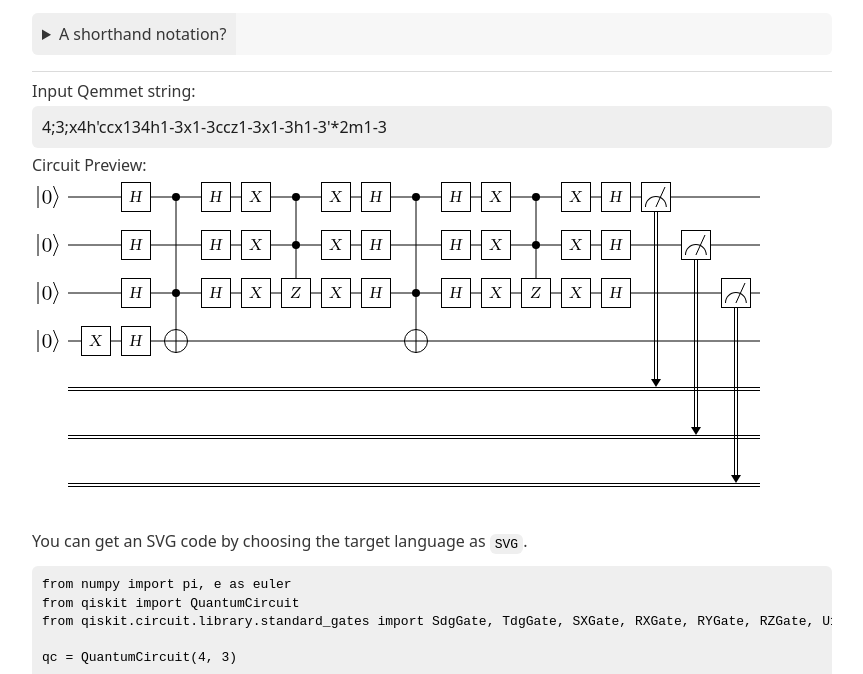
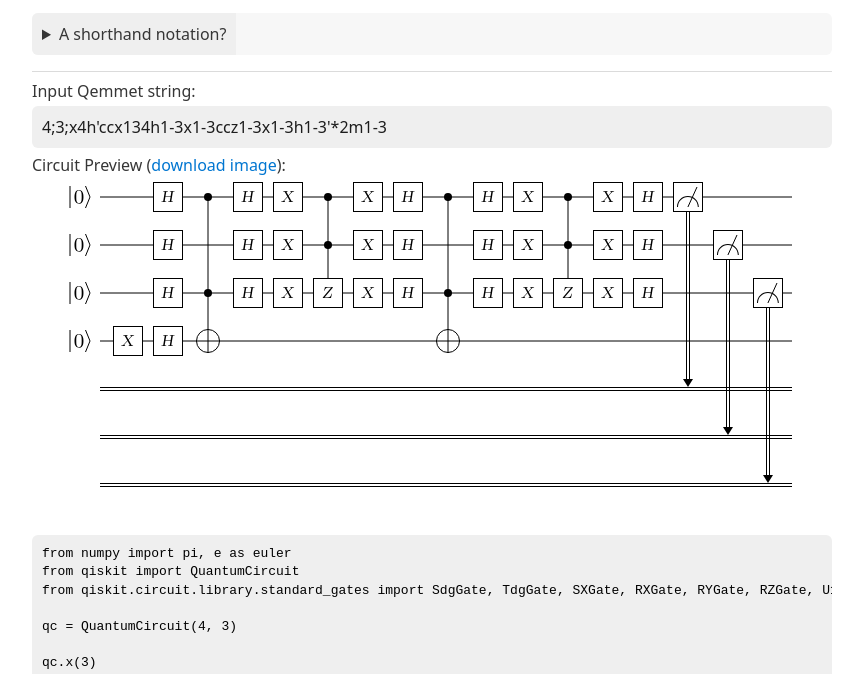
Before and after one commit to rootEnginear/Qemmet, a website with bundled scripts: page index.html in a window 1280 px wide. Shown: the part 115-789 px from the top of the page, without its empty margins (208-1071 px from the left). Built offline with nearby package versions, Linux system fonts and the light colour scheme.

Commit message:
fix: use dimension

```diff
--- a/index.html
+++ b/index.html
@@ -49,13 +49,11 @@
     <label for="raw_string">Input Qemmet string:</label>
     <input id="raw_string" type="text" v-model.trim="raw_string"
       style="width:100%;box-sizing:border-box">
-    <label for="svg-preview">Circuit Preview:</label>
+    <label for="svg-preview">Circuit Preview (<a
+        @click="downloadSvg" style="cursor:pointer">download image</a>):</label>
     <div v-html="svg" class="svg-container" id="svg-preview"
       style="overflow-x:scroll;text-align:center">
     </div>
-    <p style="margin:.5rem 0 0;">
-      You can get an SVG code by choosing the target language as <code>SVG</code>.
-    </p>
     <pre><code style="overflow-y:scroll;height:40vh">{{transpiled_code}}</code></pre>
     <div style="display:flex;align-items:flex-end">
       <div style="flex:1 1 0">
@@ -69,8 +67,7 @@
       </div>
       <div>
         <button @click="copyTranspiledCode" style="margin-right:0;margin-left:1rem">Copy
-          to
-          clipboard</button>
+          to clipboard</button>
       </div>
     </div>
   </section>
--- a/src/translators/svg.ts
+++ b/src/translators/svg.ts
@@ -33,9 +33,9 @@ const generateQubits = (qubit_count: number, depth: number): string => {
 		.fill('')
 		.map(
 			(_, i) =>
-				`<use xlink:href="#ket0" x="0" y="${i * 48}"></use><line x1="36" y1="${i * 48 + 16}" x2="${
-					(depth + 1) * 40 + 8
-				}" y2="${i * 48 + 16}" stroke="black" stroke-width="1" />`
+				`<use href="#ket0" x="0" y="${i * 48}" width="32" height="32"></use><line x1="36" y1="${
+					i * 48 + 16
+				}" x2="${(depth + 1) * 40 + 8}" y2="${i * 48 + 16}" stroke="black" stroke-width="1" />`
 		)
 		.join('')
 }
@@ -63,11 +63,11 @@ const generateMeasure = (qubit: number, qubit_count: number, column: number) =>
 		48 * qubit + 16
 	}" x2="${40 * (column + 1) + 16 + 8 + 1.5}" y2="${
 		48 * (qubit + qubit_count) + 16 - 1.5 - 6
-	}" stroke="black" stroke-width="1" /><use xlink:href="#measure" x="${40 * (column + 1) + 8}" y="${
+	}" stroke="black" stroke-width="1" /><use href="#measure" x="${40 * (column + 1) + 8}" y="${
 		48 * qubit
-	}"></use><use xlink:href="#arrow" x="${40 * (column + 1) + 16 + 4 - 1}" y="${
+	}" width="32" height="32"></use><use href="#arrow" x="${40 * (column + 1) + 16 + 4 - 1}" y="${
 		48 * (qubit + qubit_count) + 8 - 2
-	}"></use>`
+	}" width="10" height="8"></use>`
 }
 
 const generateGate = (
@@ -75,16 +75,19 @@ const generateGate = (
 	gate_params: QemmetGateInfo['gate_params']
 ): ((qubit: number, column: number) => string) => {
 	return (qubit: number, column: number) => {
-		if (gate_name === 'sw')
-			return `<use xlink:href="#sw" x="${40 * (column + 1) + 8}" y="${48 * qubit}"></use>`
-		if (gate_name === '/x')
-			return `<use xlink:href="#sqrt_x" x="${40 * (column + 1) + 8}" y="${48 * qubit}"></use>`
-		if (gate_name === 'sx')
-			return `<use xlink:href="#sqrt_x" x="${40 * (column + 1) + 8}" y="${48 * qubit}"></use>`
-		if (gate_name === 'tdg')
-			return `<use xlink:href="#tdg" x="${40 * (column + 1) + 8}" y="${48 * qubit}"></use>`
-		if (gate_name === 'sdg')
-			return `<use xlink:href="#sdg" x="${40 * (column + 1) + 8}" y="${48 * qubit}"></use>`
+		switch (gate_name) {
+			case 'sw':
+			case 'sdg':
+			case 'tdg':
+				return `<use href="#${gate_name}" x="${40 * (column + 1) + 8}" y="${
+					48 * qubit
+				}" width="32" height="32"></use>`
+			case '/x':
+			case 'sx':
+				return `<use href="#sqrt_x" x="${40 * (column + 1) + 8}" y="${
+					48 * qubit
+				}" width="32" height="32"></use>`
+		}
 
 		const formatted_params = gate_params
 			.replace(/pi/g, 'π')
@@ -98,9 +101,9 @@ const generateGate = (
 
 		// No param
 		return (
-			`<use xlink:href="#gate" x="${40 * (column + 1) + 8}" y="${48 * qubit}"></use><text x="${
-				40 * (column + 1) + 8 + 16 - 1
-			}" y="${
+			`<use href="#gate" x="${40 * (column + 1) + 8}" y="${
+				48 * qubit
+			}" width="32" height="32"></use><text x="${40 * (column + 1) + 8 + 16 - 1}" y="${
 				48 * qubit + 16 + 2
 			}" dominant-baseline="middle" text-anchor="middle" font-family="LMRS, LMR, LMM, 'Latin Modern Roman', 'Latin Modern Math', 'Computer Modern', serif">${gate_name.toUpperCase()}</text>` +
 			params_str
@@ -114,22 +117,25 @@ const generateGateCol = (
 	gate_params: QemmetGateInfo['gate_params'],
 	column: number
 ): string => {
+	const gateGenerator = generateGate(gate_name, gate_params)
+
 	return new Array(gate_registers.length)
 		.fill('')
 		.map((_, i) => {
-			return generateGate(gate_name, gate_params)(gate_registers[i], column)
+			return gateGenerator(gate_registers[i], column)
 		})
 		.join('')
 }
 
 const generateVerticalLine = (qubits: number[], column: number, isBarrier = false) => {
-	const [max, min] = qubits.reduce(
-		([max, min], qubit) => [Math.max(max, qubit), Math.min(min, qubit)],
-		[-Infinity, Infinity]
-	)
-	return `<line x1="${40 * (column + 1) + 16 + 8}" y1="${min * 48 + 16}" x2="${
-		40 * (column + 1) + 16 + 8
-	}" y2="${max * 48 + 16}" stroke="black" stroke-width="1" ${
+	const max = Math.max(...qubits)
+	const min = Math.min(...qubits)
+
+	const x = 40 * (column + 1) + 16 + 8
+	const y1 = 48 * min + 16 - +isBarrier * 15
+	const y2 = 48 * max + 16 + +isBarrier * 15
+
+	return `<line x1="${x}" y1="${y1}" x2="${x}" y2="${y2}" stroke="black" stroke-width="1" ${
 		isBarrier ? `stroke-dasharray="4"` : ''
 	}/>`
 }
@@ -137,7 +143,9 @@ const generateVerticalLine = (qubits: number[], column: number, isBarrier = fals
 const generateControls = (qubits: number[], column: number) => {
 	return qubits
 		.map((qubit) => {
-			return `<use xlink:href="#control" x="${40 * (column + 1) + 8}" y="${qubit * 48}"></use>`
+			return `<use href="#control" x="${40 * (column + 1) + 8}" y="${
+				qubit * 48
+			}" width="32" height="32"></use>`
 		})
 		.join('')
 }
@@ -180,16 +188,19 @@ export const translateQemmetString = ({
 			const controls = control_qb.length ? generateControls(control_qb, column) : ''
 			const gates =
 				gate_name === 'x' && control_count
-					? `<use xlink:href="#x_gate" x="${40 * (column + 1) + 8}" y="${48 * gate_qb[0]}"></use>`
+					? `<use href="#x_gate" x="${40 * (column + 1) + 8}" y="${
+							48 * gate_qb[0]
+					  }" width="32" height="32"></use>`
 					: generateGateCol(gate_name, gate_qb, gate_params, column)
 
 			return lines + controls + gates
 		})
 		.join('')
 
-	return `<svg width="${(normalized_gate_info.length + 1) * 40 + 16}" height="${
-		(qubit_count + bit_count) * 48
-	}">
+	const svg_width = (normalized_gate_info.length + 1) * 40 + 16
+	const svg_height = (qubit_count + bit_count) * 48
+
+	return `<svg width="${svg_width}" height="${svg_height}" viewBox="0 0 ${svg_width} ${svg_height}" xmlns="http://www.w3.org/2000/svg">
   <style>
     @import url("https://cdn.jsdelivr.net/gh/rootEnginear/Qemmet/fonts/fonts.css");
   </style>
@@ -200,6 +211,10 @@ export const translateQemmetString = ({
 		normalized_gate_info.length
 	)}${gates}
 
+  <symbol id="gate" width="32" height="32" viewBox="0 0 32 32">
+    <rect x="1.5" y="1.5" width="29" height="29" fill="white" stroke="black" />
+  </symbol>
+
   <symbol id="ket0" width="32" height="32" viewBox="0 0 32 32">
     <path d="M6 5V27" stroke="black"/>
     <path d="M21.5 5L26 16L21.5 27" stroke="black" fill="none"/>
@@ -207,15 +222,11 @@ export const translateQemmetString = ({
   </symbol>
 
   <symbol id="measure" width="32" height="32" viewBox="0 0 32 32">
-    <rect x="1.5" y="1.5" width="29" height="29" fill="white" stroke="black" />
+    <use href="#gate" x="0" y="0" width="32" height="32"></use>
     <path fill-rule="evenodd" clip-rule="evenodd"
       d="M26.8182 26H25.8182C25.8182 20.5274 21.3817 16.0909 15.9091 16.0909C10.4365 16.0909 6 20.5274 6 26L5 26C5 19.9751 9.88417 15.0909 15.9091 15.0909C21.934 15.0909 26.8182 19.9751 26.8182 26Z"
       fill="black" />
     <path d="M15.9091 26L25 6" stroke="black" />
-  </symbol>
-
-  <symbol id="gate" width="32" height="32" viewBox="0 0 32 32">
-    <rect x="1.5" y="1.5" width="29" height="29" fill="white" stroke="black" />
   </symbol>
 
   <symbol id="sw" width="32" height="32" viewBox="0 0 32 32">
@@ -236,20 +247,20 @@ export const translateQemmetString = ({
   </symbol>
 
   <symbol id="sqrt_x" width="32" height="32" viewBox="0 0 32 32">
-    <rect x="1.5" y="1.5" width="29" height="29" fill="white" stroke="black"/>
+    <use href="#gate" x="0" y="0" width="32" height="32"></use>
     <path d="M9.82662 20.838L7.69534 16.1274C7.61057 15.9337 7.55002 15.9337 7.51369 15.9337C7.50158 15.9337 7.44104 15.9337 7.30783 16.0306L6.15742 16.9024C6 17.0235 6 17.0599 6 17.0962C6 17.1567 6.03633 17.2294 6.1211 17.2294C6.19375 17.2294 6.39962 17.0599 6.53282 16.963C6.60548 16.9024 6.78712 16.7692 6.92033 16.6724L9.30591 21.9158C9.39067 22.1095 9.45122 22.1095 9.56021 22.1095C9.74185 22.1095 9.77818 22.0369 9.86295 21.8674L15.3607 10.4844C15.4454 10.3148 15.4454 10.2664 15.4454 10.2422C15.4454 10.1211 15.3486 10 15.2033 10C15.1064 10 15.0216 10.0605 14.9247 10.2543L9.82662 20.838Z" fill="black"/>
     <path d="M26 10H15.2073V10.4844H26V10Z" fill="black"/>
     <path d="M23.868 21.196L23.94 20.8H23.736C23.004 20.8 22.848 20.692 22.668 20.368L20.556 16.588L22.74 14.176C23.424 13.408 24.348 13.396 24.624 13.396L24.696 13C24.264 13.036 23.616 13.036 23.34 13.036C22.692 13.036 22.584 13.036 21.864 13L21.792 13.396C22.32 13.42 22.404 13.744 22.368 13.912C22.356 14.032 22.296 14.128 22.2 14.236L20.376 16.252L19.068 13.936C19.044 13.888 19.008 13.816 19.008 13.756C19.032 13.612 19.296 13.396 19.776 13.396L19.848 13L18.12 13.036C17.388 13.036 17.232 13.036 16.548 13L16.476 13.396H16.68C17.4 13.396 17.568 13.504 17.748 13.816L19.596 17.116L16.956 20.032C16.272 20.8 15.324 20.8 15.072 20.8L15 21.196C15.432 21.16 16.116 21.16 16.368 21.16C16.968 21.16 17.124 21.16 17.844 21.196L17.916 20.8C17.34 20.776 17.304 20.404 17.328 20.284C17.328 20.248 17.352 20.128 17.532 19.936L19.776 17.452L21.324 20.248C21.408 20.38 21.408 20.404 21.408 20.44C21.372 20.596 21.12 20.788 20.64 20.8L20.568 21.196L22.296 21.16C22.896 21.16 23.232 21.16 23.868 21.196Z" fill="black"/>
   </symbol>
 
   <symbol id="sdg" width="32" height="32" viewBox="0 0 32 32">
-    <rect x="1.5" y="1.5" width="29" height="29" fill="white" stroke="black"/>
+    <use href="#gate" x="0" y="0" width="32" height="32"></use>
     <path d="M22.883 12.014C22.883 11.926 22.839 11.596 22.432 11.596C22.267 11.596 22.003 11.64 21.739 11.728C21.453 11.805 21.255 11.849 21.079 11.871C21.09 11.684 21.09 11.431 21.211 10.771C21.255 10.507 21.354 9.869 21.354 9.495C21.354 9.407 21.354 9 20.947 9C20.529 9 20.529 9.396 20.529 9.495C20.529 9.858 20.617 10.408 20.672 10.749C20.793 11.475 20.793 11.629 20.804 11.871C20.606 11.849 20.441 11.805 20.177 11.728C19.935 11.662 19.649 11.596 19.451 11.596C19 11.596 19 12.003 19 12.003C19 12.091 19.044 12.421 19.451 12.421C19.616 12.421 19.88 12.377 20.144 12.289C20.43 12.212 20.628 12.168 20.804 12.146C20.793 12.322 20.782 12.509 20.694 12.905C20.529 13.675 20.529 13.752 20.529 14.335C20.529 15.655 20.617 17.448 20.76 18.867C20.771 19.032 20.782 19.109 20.936 19.109C21.013 19.109 21.09 19.098 21.112 18.966C21.134 18.812 21.354 16.513 21.354 14.335C21.354 13.796 21.354 13.675 21.211 12.993C21.101 12.498 21.101 12.388 21.079 12.146C21.277 12.168 21.442 12.212 21.706 12.289C21.948 12.355 22.234 12.421 22.432 12.421C22.883 12.421 22.883 12.014 22.883 12.014Z" fill="black"/>
     <path d="M17.0516 20.304C17.2756 18.912 16.6036 17.488 15.0356 17.104L12.9236 16.592C11.9316 16.352 11.3236 15.536 11.4836 14.56C11.6596 13.488 12.7476 12.48 14.1396 12.48C16.9076 12.48 16.8436 15.072 16.8276 15.68C16.8276 15.856 16.8276 15.968 17.0356 15.968C17.2916 15.968 17.3076 15.856 17.3556 15.552L17.8836 12.416C17.9316 12.16 17.9476 12 17.7396 12C17.6116 12 17.5796 12.048 17.4356 12.224L16.7316 13.12C16.0756 12.24 15.0836 12 14.2036 12C12.2996 12 10.6516 13.44 10.3796 15.072C10.1876 16.288 10.7636 16.96 11.0196 17.264C11.4996 17.84 11.9956 17.968 13.6596 18.368C14.9876 18.688 15.2116 18.736 15.6436 19.296C15.7876 19.472 16.0916 20.016 15.9636 20.8C15.7716 21.904 14.7316 23.072 13.2276 23.072C11.4676 23.072 9.78759 22.224 10.0596 20C10.0916 19.744 10.1076 19.632 9.88359 19.632C9.62759 19.632 9.61159 19.76 9.54759 20.064L9.03559 23.184C8.98759 23.44 8.95559 23.6 9.16359 23.6C9.29159 23.6 9.32359 23.568 9.45159 23.408C9.53159 23.312 9.62759 23.168 10.1876 22.496C11.0516 23.392 12.1876 23.6 13.1476 23.6C15.1476 23.6 16.7636 22.016 17.0516 20.304Z" fill="black"/>
   </symbol>
 
   <symbol id="tdg" width="32" height="32" viewBox="0 0 32 32">
-    <rect x="1.5" y="1.5" width="29" height="29" fill="white" stroke="black"/>
+    <use href="#gate" x="0" y="0" width="32" height="32"></use>
     <path d="M23.883 12.014C23.883 11.926 23.839 11.596 23.432 11.596C23.267 11.596 23.003 11.64 22.739 11.728C22.453 11.805 22.255 11.849 22.079 11.871C22.09 11.684 22.09 11.431 22.211 10.771C22.255 10.507 22.354 9.869 22.354 9.495C22.354 9.407 22.354 9 21.947 9C21.529 9 21.529 9.396 21.529 9.495C21.529 9.858 21.617 10.408 21.672 10.749C21.793 11.475 21.793 11.629 21.804 11.871C21.606 11.849 21.441 11.805 21.177 11.728C20.935 11.662 20.649 11.596 20.451 11.596C20 11.596 20 12.003 20 12.003C20 12.091 20.044 12.421 20.451 12.421C20.616 12.421 20.88 12.377 21.144 12.289C21.43 12.212 21.628 12.168 21.804 12.146C21.793 12.322 21.782 12.509 21.694 12.905C21.529 13.675 21.529 13.752 21.529 14.335C21.529 15.655 21.617 17.448 21.76 18.867C21.771 19.032 21.782 19.109 21.936 19.109C22.013 19.109 22.09 19.098 22.112 18.966C22.134 18.812 22.354 16.513 22.354 14.335C22.354 13.796 22.354 13.675 22.211 12.993C22.101 12.498 22.101 12.388 22.079 12.146C22.277 12.168 22.442 12.212 22.706 12.289C22.948 12.355 23.234 12.421 23.432 12.421C23.883 12.421 23.883 12.014 23.883 12.014Z" fill="black"/>
     <path d="M19.04 16.632L19.328 13H8.928L8 16.632H8.496C9.168 13.928 9.6 13.528 12.048 13.528C12.352 13.528 12.848 13.528 12.976 13.56C13.264 13.624 13.264 13.784 13.184 14.184L11.808 22.504C11.712 23.064 11.68 23.288 10.016 23.288H9.408L9.312 23.816C9.92 23.768 11.648 23.768 12.336 23.768C13.024 23.768 14.752 23.768 15.328 23.816L15.424 23.288H14.816C13.152 23.288 13.184 23.064 13.28 22.504L14.656 14.184C14.72 13.816 14.752 13.624 15.104 13.56C15.248 13.528 15.712 13.528 16.016 13.528C18.464 13.528 18.768 13.928 18.544 16.632H19.04Z" fill="black"/>
   </symbol>
--- a/vueapp.js
+++ b/vueapp.js
@@ -51,5 +51,16 @@ new Vue({
 				}
 			)
 		},
+		downloadSvg: function () {
+			const svg = this.svg
+			const preface = '<?xml version="1.0" standalone="no"?>\r\n'
+			const blob = new Blob([preface, svg], { type: 'image/svg+xml;charset=utf-8' })
+			const url = URL.createObjectURL(blob)
+
+			const a = document.createElement('a')
+			a.download = 'qemmet.svg'
+			a.href = url
+			a.click()
+		},
 	},
 })
```
Also changed, not shown: build/translators/svg.js.
